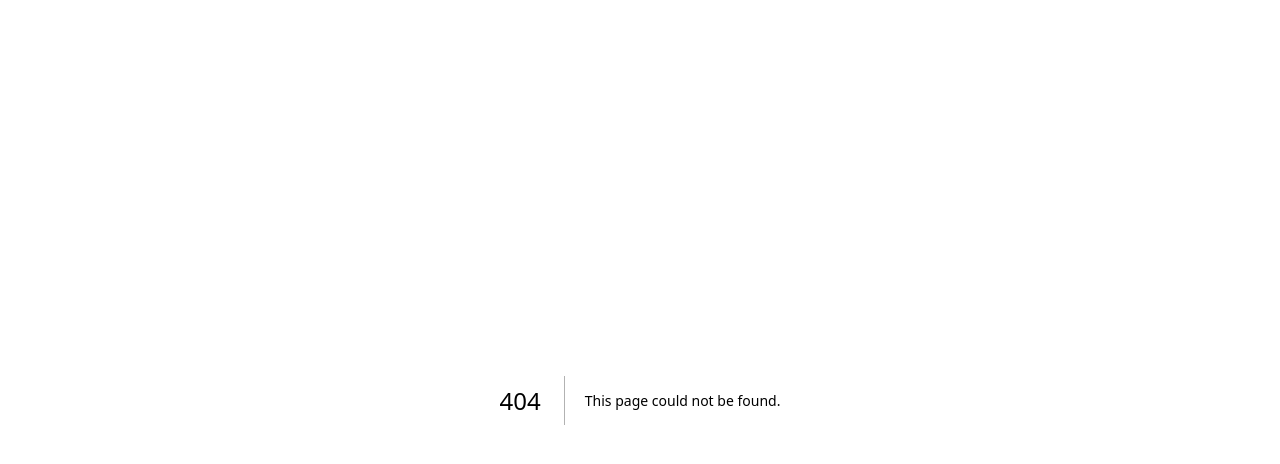
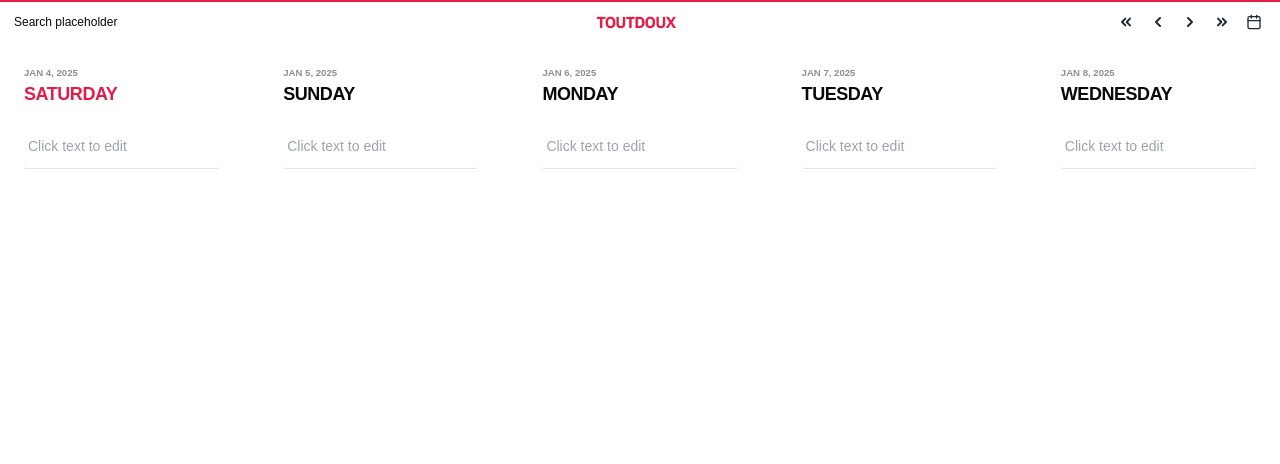
Before and after one commit to jgengo/tout_doux, a Next.js app: page /home in a window 1280 px wide. Before the commit this address had no page. Shown: the top 464 px of the page. Built offline with nearby package versions, Linux system fonts and the light colour scheme.

Commit message:
feat: work on the home page

```diff
--- a/package.json
+++ b/package.json
@@ -15,6 +15,7 @@
     "@radix-ui/react-tooltip": "^1.1.6",
     "class-variance-authority": "^0.7.1",
     "clsx": "^2.1.1",
+    "date-fns": "^4.1.0",
     "lucide-react": "^0.469.0",
     "next": "14.2.15",
     "react": "^18",
--- /dev/null
+++ b/src/app/home/page.js
@@ -0,0 +1,16 @@
+"use client";
+
+import { useState } from "react";
+import { Navbar } from "@/components/navbar";
+import { CalendarView } from "@/components/calendar-view";
+
+export default function Page() {
+  const [startDate, setStartDate] = useState(new Date());
+
+  return (
+    <>
+      <Navbar currentDate={startDate} onDateChange={setStartDate} />
+      <CalendarView startDate={startDate} onDateChange={setStartDate} />
+    </>
+  );
+}
--- a/src/app/page.tsx
+++ b/src/app/page.tsx
@@ -1,4 +1,4 @@
-export default function Home() {
+export default function Root() {
   return (
     <div className="grid h-screen place-items-center gap-3">
       <div className="text-center font-[family-name:var(--font-ibm-plex-sans)]">
--- /dev/null
+++ b/src/components/calendar-view.js
@@ -0,0 +1,51 @@
+import { format, addDays } from "date-fns";
+
+export const CalendarView = ({ startDate, onDateChange }) => {
+  const today = new Date();
+
+  // Generate 5 days starting from startDate
+  const days = Array.from({ length: 5 }, (_, index) => {
+    const date = addDays(startDate, index);
+    return {
+      date,
+      dayName: format(date, "EEEE").toUpperCase(),
+      dayNumber: format(date, "MMM d, yyyy").toUpperCase(),
+    };
+  });
+
+  const isToday = (date) => {
+    return format(date, "yyyy-MM-dd") === format(today, "yyyy-MM-dd");
+  };
+
+  return (
+    <div className="space-y-4">
+      <div className="grid grid-cols-5 gap-x-16 bg-white p-6">
+        {days.map((day, index) => (
+          <div key={index} className="flex flex-col">
+            <div className="text-xxs font-bold text-gray-500/80">
+              {day.dayNumber}
+            </div>
+            <div
+              className={`text-lg font-bold tracking-tight ${
+                isToday(day.date) && "text-primary"
+              }`}
+            >
+              {day.dayName}
+            </div>
+            <div className="mt-4 space-y-2">
+              {/* Placeholder for todo items */}
+              <div className="rounded-md border-b py-2">
+                <input
+                  type="text"
+                  placeholder="Click text to edit"
+                  className="w-full bg-transparent p-1 text-sm focus:outline-none"
+                  aria-label={`Add todo for ${day.dayName}`}
+                />
+              </div>
+            </div>
+          </div>
+        ))}
+      </div>
+    </div>
+  );
+};
--- /dev/null
+++ b/src/components/navbar.tsx
@@ -0,0 +1,28 @@
+import { NavigationControls } from "./navigation-controls";
+
+type NavbarProps = {
+  currentDate: Date;
+  onDateChange: (date: Date) => void;
+};
+
+const Navbar = ({ currentDate, onDateChange }: NavbarProps) => {
+  return (
+    <header
+      role="banner"
+      className="border-primary sticky top-0 z-50 border-t-2 bg-white px-3.5"
+    >
+      <div className="grid min-h-10 grid-cols-[auto_1fr_auto] items-center gap-2">
+        <div className="min-w-36 text-xs">Search placeholder</div>
+        <div className="text-primary w-full text-center font-[family-name:var(--font-ibm-plex-sans)] font-bold uppercase tracking-tighter">
+          ToutDoux
+        </div>
+        <NavigationControls
+          currentDate={currentDate}
+          onDateChange={onDateChange}
+        />
+      </div>
+    </header>
+  );
+};
+
+export { Navbar };
--- /dev/null
+++ b/src/components/navigation-controls.tsx
@@ -0,0 +1,66 @@
+import { addDays } from "date-fns";
+import {
+  ChevronsLeft,
+  ChevronsRight,
+  ChevronLeft,
+  ChevronRight,
+  Calendar,
+} from "lucide-react";
+
+type NavigationControlsProps = {
+  onDateChange: (date: Date) => void;
+  currentDate: Date;
+};
+
+const NavigationControls = ({
+  onDateChange,
+  currentDate,
+}: NavigationControlsProps) => {
+  const handlePreviousDay = () => onDateChange(addDays(currentDate, -1));
+  const handleNextDay = () => onDateChange(addDays(currentDate, 1));
+  const handlePreviousWeek = () => onDateChange(addDays(currentDate, -7));
+  const handleNextWeek = () => onDateChange(addDays(currentDate, 7));
+  const handleToday = () => onDateChange(new Date());
+
+  return (
+    <div className="flex items-center gap-2">
+      <button
+        onClick={handlePreviousWeek}
+        className="rounded-md px-1 py-2 text-sm font-medium text-gray-800 hover:bg-gray-100"
+        aria-label="Previous week"
+      >
+        <ChevronsLeft className="h-4 w-4" strokeWidth={3} />
+      </button>
+      <button
+        onClick={handlePreviousDay}
+        className="rounded-md px-1 py-2 text-sm font-medium text-gray-800 hover:bg-gray-100"
+        aria-label="Previous day"
+      >
+        <ChevronLeft className="h-4 w-4" strokeWidth={3} />
+      </button>
+      <button
+        onClick={handleNextDay}
+        className="rounded-md px-1 py-2 text-sm font-medium text-gray-800 hover:bg-gray-100"
+        aria-label="Next day"
+      >
+        <ChevronRight className="h-4 w-4" strokeWidth={3} />
+      </button>
+      <button
+        onClick={handleNextWeek}
+        className="rounded-md px-1 py-2 text-sm font-medium text-gray-800 hover:bg-gray-100"
+        aria-label="Next week"
+      >
+        <ChevronsRight className="h-4 w-4" strokeWidth={3} />
+      </button>
+      <button
+        onClick={handleToday}
+        className="rounded-md px-1 py-2 text-sm font-medium text-gray-800 hover:bg-gray-100"
+        aria-label="Go to today"
+      >
+        <Calendar className="h-4 w-4" strokeWidth={2} />
+      </button>
+    </div>
+  );
+};
+
+export { NavigationControls };
--- a/tailwind.config.ts
+++ b/tailwind.config.ts
@@ -14,6 +14,9 @@ const config: Config = {
       padding: "1.2rem",
     },
   	extend: {
+      fontSize: {
+        "xxs": "0.60rem",
+      },
       screens: {
         tall: { raw: "(min-height: 1000px)" },
       },
```
Also changed, not shown: 1 other file (tests, documents, lock files or other folders).
